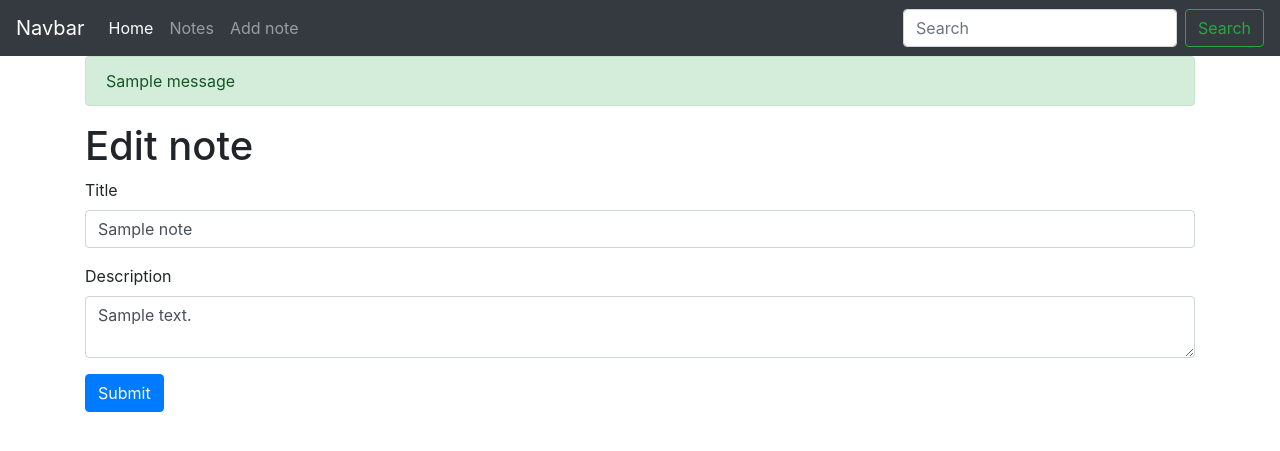
After one commit to Javissk8/flask_demo, a Flask app: page /edit-note/1 in a window 1280 px wide. The commit adds this page. Shown: the top 451 px of the page. Run offline with Flask 2, Linux system fonts and the light colour scheme; tables that the repository leaves empty or names only in its code hold one stand-in row (values such as "Sample post"); one stand-in notice (Sample message) is shown; some libraries are stand-ins or nearby versions.

Commit message:
el edit y el delete dejaron de funcionar :v

```diff
--- a/app.py
+++ b/app.py
@@ -1,6 +1,8 @@
-from flask import Flask, render_template
+from flask import Flask, render_template, request, redirect, url_for, flash
 #from data import Notes
 from flask_mysqldb import MySQL
+from wtforms import Form, StringField, TextAreaField, PasswordField, validators
+from wtforms.fields.html5 import EmailField
 
 app = Flask(__name__)
 #notes = Notes()
@@ -22,15 +24,125 @@ def index():
 
 @app.route('/notes')
 def my_notes():
-	return render_template('notes.html')
+	cur = mysql.connection.cursor()
 
-#@app.route('/ 	note/<string:id>/')
-#def note(id):
-#	for note in notes:
-#		if note['id'] == int(id):
-#			data = note
-#			break
-#	return render_template('note.html', note = data)
+	result = cur.execute("SELECT * FROM notes")
+
+	notes = cur.fetchall()
+
+	cur.close()
+
+	if result > 0:
+		return render_template('notes.html', notes = notes)
+	else:
+		return "No data"
+
+
+
+@app.route('/note/<string:id>/')
+def note(id):
+	cur = mysql.connection.cursor()
+
+	result = cur.execute("SELECT * FROM notes WHERE id = %s",(id))
+
+	note = cur.fetchone
+
+	cur.close()
+
+	return render_template('note.html', note = note)
+
+
+
+#class UserForm(Form):
+#	name = StringField("Nombre", [validators.Length(min=1, max=45)])
+#	username = StringField("Nombre de usuario", [validators.Length(min=1, max=45)])
+#	email = EmailField("Correo electronico", [validators .Email("Ingrese un email valido"), validators .Required("Ingrese un email por favor")])
+
+class NoteForm(Form):
+	title = StringField("Title", [validators.Length(min=1, max=45)])
+	description = TextAreaField("Description", [validators.Length(min=5)])
+
+@app.route('/edit-note/<string:id>', methods = ['GET','POST'])
+def edit_note(id):
+	cur = mysql.connection.cursor()
+
+	#get note by id
+
+	cur.execute("SELECT * FROM notes WHERE id = %s",(id))
+
+	note = cur.fetchone()
+
+	cur.close()
+
+	form = NoteForm(request.form)
+
+	form.title.data = note['title']
+	form.description.data = note['description']
+
+	if request.method == 'POST' and form.validate():
+
+		title = request.form['title']
+		description = request.form['description']
+
+		#create cursor
+
+		cur = mysql.connection.cursor()
+
+		cur.execute("UPDATE notes SET title = %s, description = %s WHERE id = %s",(title, description, id))
+
+		mysql.connection.commit()
+
+		cur.close()
+
+		return redirect(url_for('my_notes'))
+
+
+	return render_template('edit_note.html', form = form)
+
+@app.route('/delete-note/<string:id>', methods = ['POST'])
+def delete_note(id):
+
+
+	cur = mysql.connection.cursor()
+
+	cur.execute("DELETE FROM notes WHERE id = %s", (id))
+
+	mysql.connection.commit()
+
+	cur.close()
+
+	return redirect(url_for('my_notes'))
+
+@app.route('/add-note', methods=['GET','POST'])
+def add_note():
+	form = NoteForm(request.form)
+
+	if request.method =='POST' and form.validate():
+		title = form.title.data
+		description = form.description.data
+
+		#create cursor
+
+		cur = mysql.connection.cursor()
+
+		cur.execute("INSERT INTO notes(title, description) VALUES (%s,%s)",(title, description))
+
+		mysql.connection.commit()
+
+		cur.close()
+
+		flash('agregaste la nota exitosamente','success')
+
+		return redirect(url_for('add_note'))
+
+	return render_template('add_note.html', form=form)
+
+
+
+#@app.route('/add-user', methods=['GET','POST'])
+#def add_user():
+#	form
 
 if __name__ == '__main__':
+	app.secret_key = '12345'
 	app.run(port = 4444, debug = True)
--- /dev/null
+++ b/templates/edit_note.html
@@ -0,0 +1,18 @@
+{% extends 'layout.html' %}
+
+{% block body %}
+
+<h1>Edit note</h1>
+
+<form method="POST" action="">
+	{% from 'includes/_formhelpers.html' import render_field %}
+	<div class="form-group">
+		{{ render_field(form.title, class_="form-control") }}
+	</div>
+	<div class="form-group">
+		{{ render_field(form.description, class_="form-control") }}
+	</div>
+	<input class="btn btn-primary" type="submit" value="Submit">
+</form>
+
+{% endblock %}
--- /dev/null
+++ b/templates/includes/_formhelpers.html
@@ -0,0 +1,9 @@
+{% macro render_field(field) %}
+	{{ field.label }}
+	{{ field(**kwargs)|safe }}
+	{% if field.errors %}
+		{% for error in field.errors %}
+			<span class="help-inline">{ error }</span>
+		{% endfor %}
+	{% endif %}
+{% endmacro %}
--- /dev/null
+++ b/templates/includes/_messages.html
@@ -0,0 +1,15 @@
+{% with messages = get_flashed_messages(with_categories=true) %}
+	{% if messages %}
+		{% for category, message in messages %}
+			<div class="alert alert-{{ category }}">{{ message }}</div>
+		{% endfor %}
+	{% endif %}
+{% endwith %}
+
+{% if error %}
+	<div class="alert alert-danger">{{ error }}</div>
+{% endif %}
+
+{% if error %}
+	<div class="alert alert-success">{{ msg }}</div>
+{% endif %}
--- a/templates/includes/_navbar.html
+++ b/templates/includes/_navbar.html
@@ -12,6 +12,9 @@
                 <li class="nav-item">
                     <a class="nav-link" href="/notes">Notes</a>
                 </li>
+                <li class="nav-item">
+                    <a class="nav-link" href="/add-note">Add note</a>
+                </li>
             </ul>
             <form class="form-inline my-2 my-lg-0">
                 <input class="form-control mr-sm-2" type="text" placeholder="Search" aria-label="Search">
--- a/templates/layout.html
+++ b/templates/layout.html
@@ -12,9 +12,11 @@
 <body>
     {% include 'includes/_navbar.html' %}
     <div class="container">
-    {% block body %}
+        {% include 'includes/_messages.html' %}
 
-    {% endblock %}
+        {% block body %}
+
+        {% endblock %}
     </div>
 </body>
 
```
Also changed, not shown: templates/add_note.html (added, +18 -0 lines), templates/add_user.html (added, +24 -0 lines), templates/note.html (+8 -12 lines), templates/notes.html (+14 -8 lines), 2 other files.
